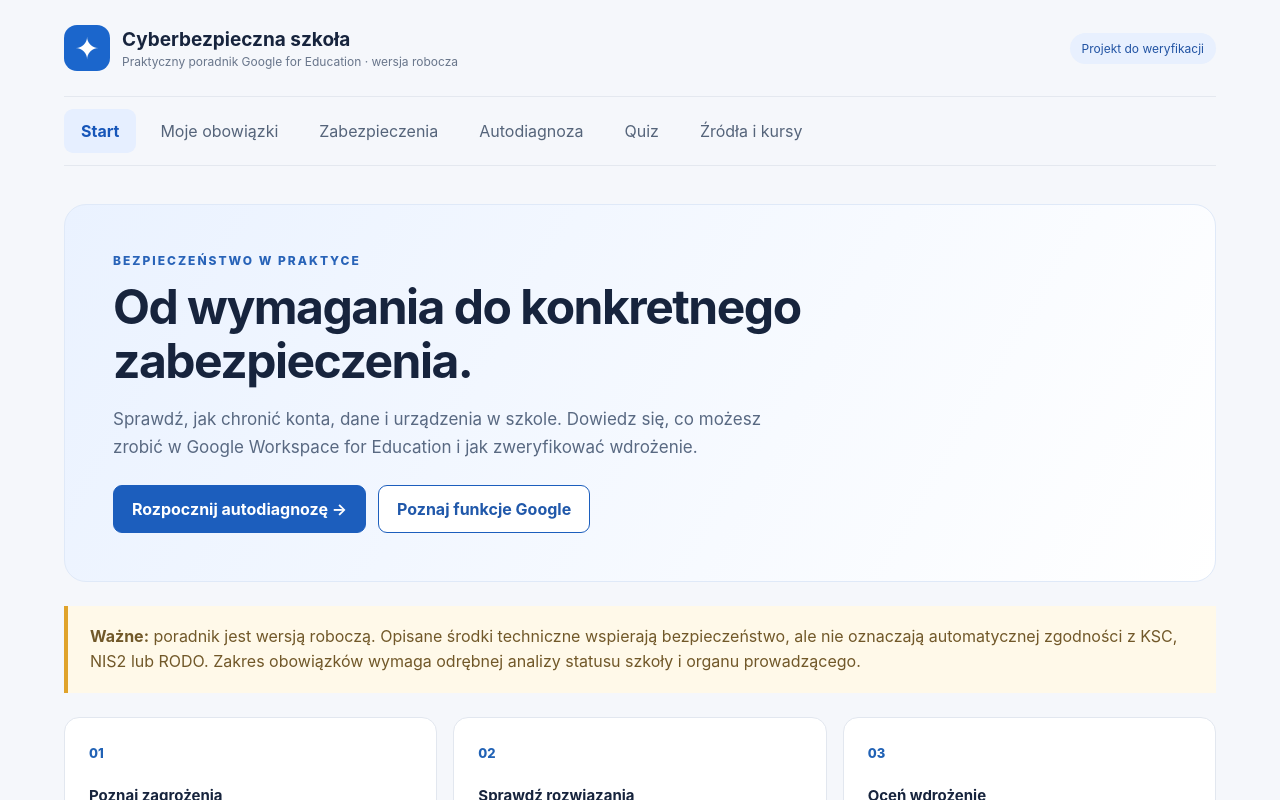
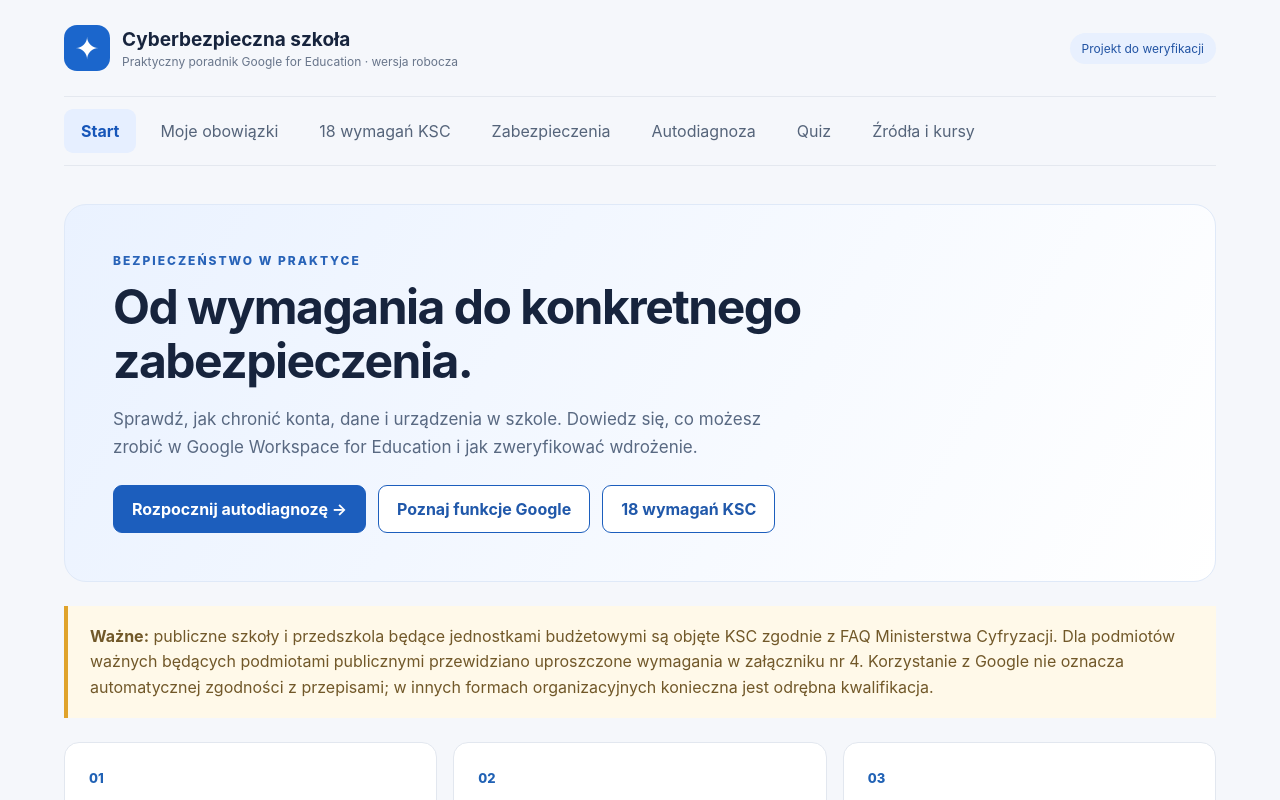
Before and after one commit to GaudiRed/cyberbezpieczna-szkola, a SvelteKit app: page / in a window 1280 px wide. Shown: the top 800 px of the page. Built offline with nearby package versions, Linux system fonts and the light colour scheme.

Commit message:
Integrate statutory requirement matrix into guide navigation

```diff
--- a/src/routes/+page.svelte
+++ b/src/routes/+page.svelte
@@ -3,8 +3,9 @@
  import ScopeGuide from '$lib/ScopeGuide.svelte';
  import KnowledgeQuiz from '$lib/KnowledgeQuiz.svelte';
  import AuditPanel from '$lib/AuditPanel.svelte';
+ import AnnexMatrix from '$lib/AnnexMatrix.svelte';
  import { features, resources, type Feature } from '$lib/content';
- let tab:'start'|'law'|'features'|'check'|'quiz'|'resources'='start';
+ let tab:'start'|'law'|'matrix'|'features'|'check'|'quiz'|'resources'='start';
  let search=''; let filter='all'; let active:Feature=features[0];
  let answers:Record<string,string>={};
  let role='dyrektor';let edition='fundamentals';
@@ -16,16 +17,18 @@
 <div class="shell">
 <header><div class="brand"><span class="shield">✦</span><div><strong>Cyberbezpieczna szkoła</strong><small>Praktyczny poradnik Google for Education · wersja robocza</small></div></div><span class="status">Projekt do weryfikacji</span></header>
 <nav aria-label="Nawigacja główna">
-<button class:current={tab==='start'} onclick={()=>tab='start'}>Start</button><button class:current={tab==='law'} onclick={()=>tab='law'}>Moje obowiązki</button><button class:current={tab==='features'} onclick={()=>tab='features'}>Zabezpieczenia</button><button class:current={tab==='check'} onclick={()=>tab='check'}>Autodiagnoza</button><button class:current={tab==='quiz'} onclick={()=>tab='quiz'}>Quiz</button><button class:current={tab==='resources'} onclick={()=>tab='resources'}>Źródła i kursy</button>
+<button class:current={tab==='start'} onclick={()=>tab='start'}>Start</button><button class:current={tab==='law'} onclick={()=>tab='law'}>Moje obowiązki</button><button class:current={tab==='matrix'} onclick={()=>tab='matrix'}>18 wymagań KSC</button><button class:current={tab==='features'} onclick={()=>tab='features'}>Zabezpieczenia</button><button class:current={tab==='check'} onclick={()=>tab='check'}>Autodiagnoza</button><button class:current={tab==='quiz'} onclick={()=>tab='quiz'}>Quiz</button><button class:current={tab==='resources'} onclick={()=>tab='resources'}>Źródła i kursy</button>
 </nav>
 <main>
 {#if tab==='start'}
-<section class="hero"><div class="eyebrow">BEZPIECZEŃSTWO W PRAKTYCE</div><h1>Od wymagania do konkretnego zabezpieczenia.</h1><p>Sprawdź, jak chronić konta, dane i urządzenia w szkole. Dowiedz się, co możesz zrobić w Google Workspace for Education i jak zweryfikować wdrożenie.</p><div class="actions"><button class="primary" onclick={()=>tab='check'}>Rozpocznij autodiagnozę →</button><button class="secondary" onclick={()=>tab='features'}>Poznaj funkcje Google</button></div></section>
-<div class="notice"><strong>Ważne:</strong> poradnik jest wersją roboczą. Opisane środki techniczne wspierają bezpieczeństwo, ale nie oznaczają automatycznej zgodności z KSC, NIS2 lub RODO. Zakres obowiązków wymaga odrębnej analizy statusu szkoły i organu prowadzącego.</div>
-<div class="tiles"><article><span class="number">01</span><h3>Poznaj zagrożenia</h3><p>Ochrona kont, phishing, dostęp, incydenty i urządzenia.</p></article><article><span class="number">02</span><h3>Sprawdź rozwiązania</h3><p>Funkcje bezpłatne i płatne, instrukcje i źródła Google.</p></article><article><span class="number">03</span><h3>Oceń wdrożenie</h3><p>Zaznacz stan zabezpieczeń i wydrukuj raport.</p></article></div>
+<section class="hero"><div class="eyebrow">BEZPIECZEŃSTWO W PRAKTYCE</div><h1>Od wymagania do konkretnego zabezpieczenia.</h1><p>Sprawdź, jak chronić konta, dane i urządzenia w szkole. Dowiedz się, co możesz zrobić w Google Workspace for Education i jak zweryfikować wdrożenie.</p><div class="actions"><button class="primary" onclick={()=>tab='check'}>Rozpocznij autodiagnozę →</button><button class="secondary" onclick={()=>tab='features'}>Poznaj funkcje Google</button><button class="secondary" onclick={()=>tab='matrix'}>18 wymagań KSC</button></div></section>
+<div class="notice"><strong>Ważne:</strong> publiczne szkoły i przedszkola będące jednostkami budżetowymi są objęte KSC zgodnie z FAQ Ministerstwa Cyfryzacji. Dla podmiotów ważnych będących podmiotami publicznymi przewidziano uproszczone wymagania w załączniku nr 4. Korzystanie z Google nie oznacza automatycznej zgodności z przepisami; w innych formach organizacyjnych konieczna jest odrębna kwalifikacja.</div>
+<div class="tiles"><article><span class="number">01</span><h3>Poznaj 18 wymagań KSC</h3><p>Oficjalne wymagania, źródła i zadania szkoły.</p></article><article><span class="number">02</span><h3>Sprawdź rozwiązania</h3><p>Funkcje bezpłatne i płatne, instrukcje i źródła Google.</p></article><article><span class="number">03</span><h3>Oceń wdrożenie</h3><p>Zaznacz stan zabezpieczeń i wydrukuj raport.</p></article></div>
 <section class="panel"><h2>Dostosuj sposób przeglądania</h2><div class="formgrid"><label>Moja rola<select bind:value={role}><option value="dyrektor">Dyrektor szkoły</option><option value="admin">Administrator IT</option><option value="organ">Organ prowadzący</option><option value="nauczyciel">Nauczyciel</option></select></label><label>Korzystamy z<select bind:value={edition}><option value="fundamentals">Education Fundamentals</option><option value="plus">Education Plus</option><option value="unknown">Nie wiem / nie korzystamy</option></select></label></div><p class="small">Wybór nie jest prawną kwalifikacją szkoły. Nie przesyłamy tych informacji na serwer.</p><button class="primary" onclick={()=>{filter=edition==='plus'?'all':'fundamentals';tab='features'}}>Przeglądaj funkcje →</button></section>
 {:else if tab==='law'}
 <ScopeGuide />
+{:else if tab==='matrix'}
+<AnnexMatrix {answers} updateAnswer={answer} />
 {:else if tab==='features'}
 <div class="sectiontitle"><div><div class="eyebrow">KATALOG FUNKCJI</div><h1>Zabezpieczenia Google Workspace i ChromeOS</h1><p>Wybierz funkcję, aby poznać jej zastosowanie, koszt i czynności po stronie szkoły.</p></div></div>
 <div class="filters"><input aria-label="Szukaj" placeholder="Szukaj funkcji lub zagrożenia…" bind:value={search}/><select aria-label="Dostępność" bind:value={filter}><option value="all">Wszystkie funkcje</option><option value="fundamentals">Education Fundamentals</option><option value="plus">Education Plus</option><option value="chromeos">ChromeOS, zabezpieczenia systemowe</option><option value="upgrade">ChromeOS Education Upgrade</option></select></div>
```
